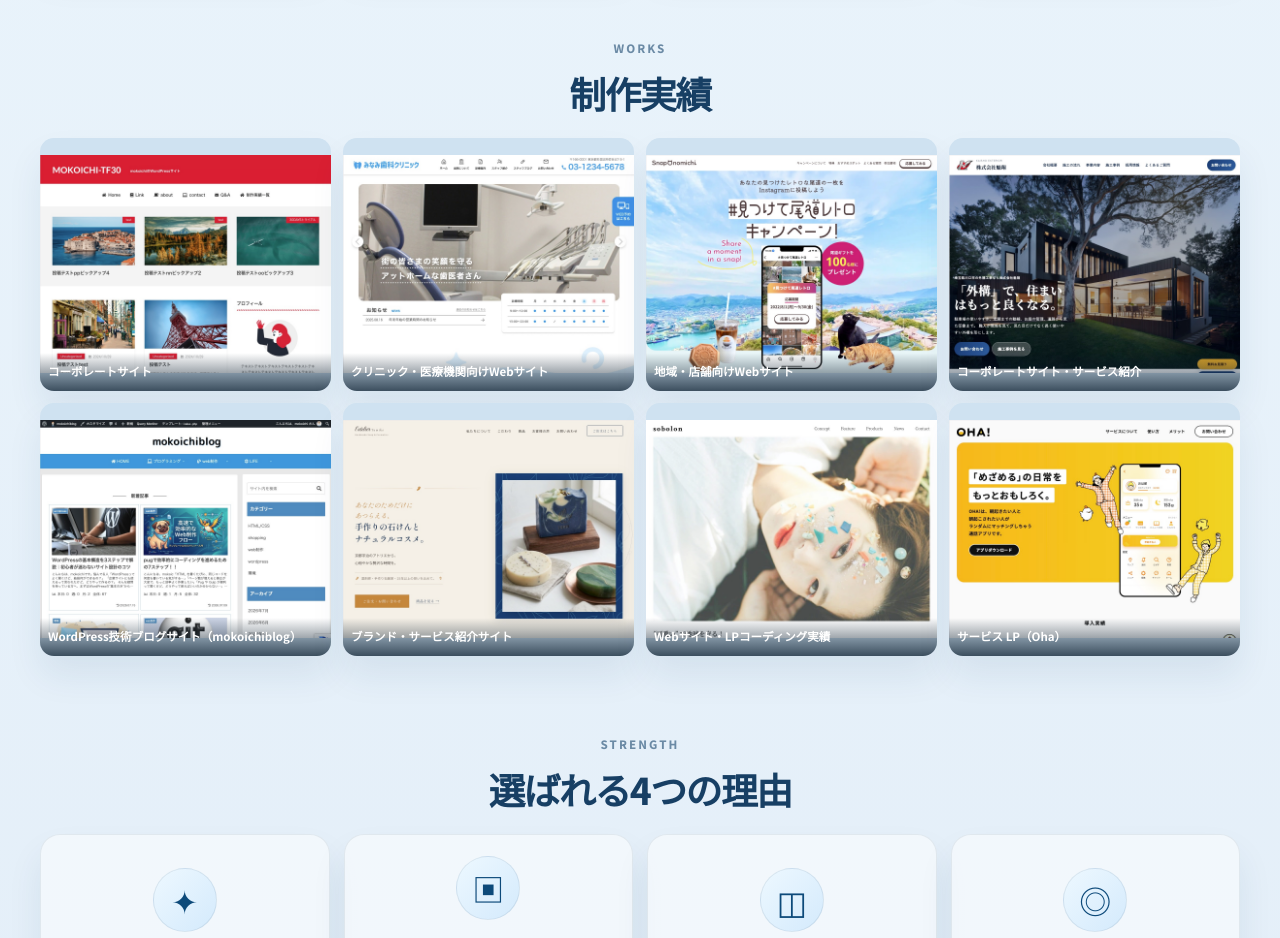
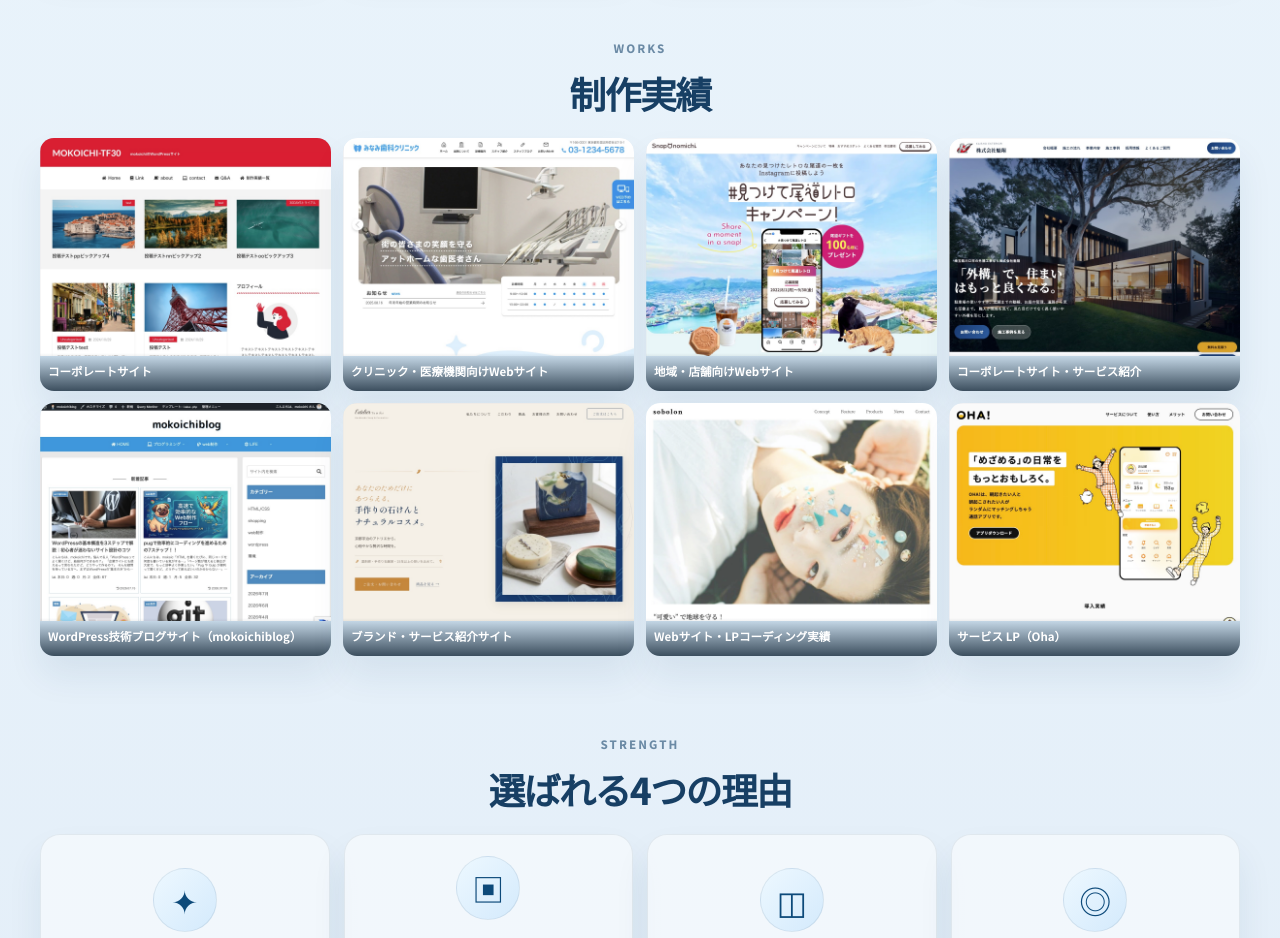
Before and after one commit to mk196790903/mokoichi_portfolio, a plain HTML site: page index.html in a window 1280 px wide. Shown: the part 1160-2098 px from the top of the page. Drawn offline with Linux system fonts and the light colour scheme.

Commit message:
Adjust work item image fit and position

```diff
--- a/styles.css
+++ b/styles.css
@@ -635,7 +635,7 @@ a {
 .work-item img {
   height: 100%;
   object-fit:contain;
-  object-position: center;
+  object-position: top;
 
   transition: transform 0.8s ease;
 }
```
